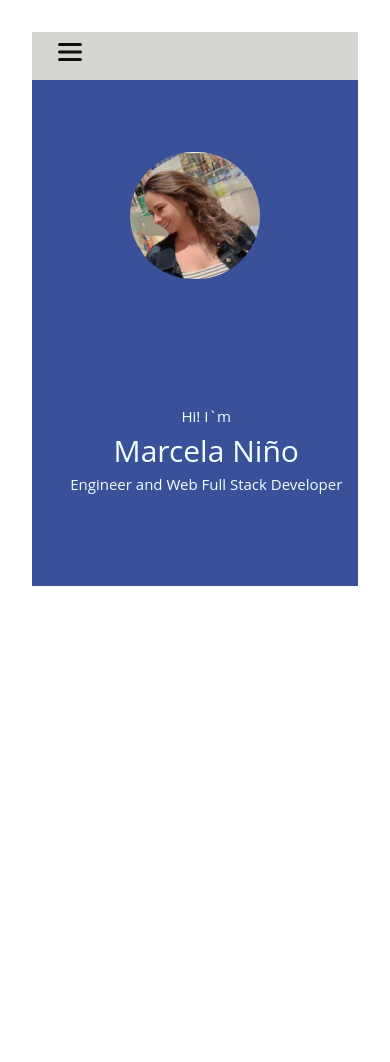
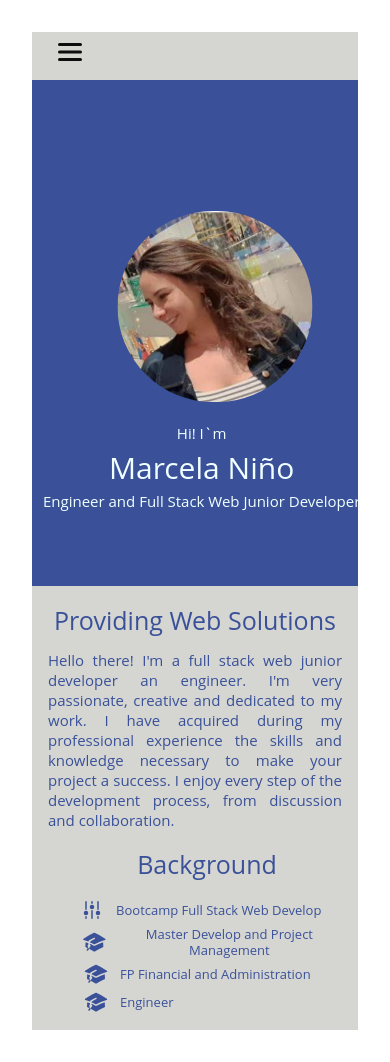
Before and after one commit to Marcela3-DesFullStack/Portfolio, a React (Vite) app: page / in a window 390 px wide. Before the commit the page ends 844 px from the top, so only its background shows below. Built offline with nearby package versions, Linux system fonts and the light colour scheme.

Commit message:
Finished responsive and desktop About

```diff
--- a/src/App.jsx
+++ b/src/App.jsx
@@ -1,5 +1,6 @@
 import Home from '../src/components/Home'
 import Navbar from './components/Navbar'
+import About from './components/About'
 import './App.css'
 
 
@@ -8,8 +9,8 @@ function App() {
   return (
     <>
       <Navbar/>
-
       <Home/>
+      <About/>
     </>
   )
 }
--- /dev/null
+++ b/src/components/About.jsx
@@ -0,0 +1,90 @@
+
+
+
+function About() {
+  return (
+    <div className="container mx-auto sm:p-4 lg:p-20 bg-customCoolgray p-[5%]">
+
+        <div className="container mx-auto grid grid-cols-2 gap-12 space-x-6 sm:grid sm:grid-cols-1 sm:gap-3 sm:space-2 ">
+
+            <div id="about" className=" pt-4 sm:pt-0 text-customCobalt ">
+                <p className="mb-3  text-bold text-3xl text-customCobalt sm:text-[25px]">Providing Web Solutions</p>
+                <p className="text-lg text-justify leading-8 text-customCobalt sm:text-[15px] sm:leading-5 sm:pb-1">
+                    Hello there! I'm a full stack web junior developer an engineer. I'm very passionate, creative and dedicated to my
+                    work.
+                    I have acquired during my professional experience the skills and knowledge necessary to make your                        project a success.
+                    I enjoy every step of the development process, from discussion and collaboration.
+
+                </p>
+            </div>
+            <div className="flex flex-col items-left pl-4 pt-[20px] space-x-8 sm:space-x-1 sm:ml-0 sm:pl-0 sm:leading-4 sm:pt-0">
+                <p className="mb-4 text-bold text-3xl text-customCobalt sm:text-[25px] ">Background</p>
+
+                <div className="sm:grid sm:grid-col sm:text-[13px] sm:space-y-1 sm:space-x-1  sm: items-left  ">
+                    <div className="flex flex-row items-center text-customCobalt  ">
+
+                        <svg
+                            xmlns="http://www.w3.org/2000/svg"
+                            viewBox="0 0 24 24"
+                            fill="currentColor"
+                            className="mr-2 h-8 w-10 bg-blue-50 sm:h-6 sm:w-8">
+                                <path
+                                    d="M6 12a.75.75 0 0 1-.75-.75v-7.5a.75.75 0 1 1 1.5 0v7.5A.75.75 0 0 1 6 12ZM18 12a.75.75 0 0 1-.75-.75v-7.5a.75.75 0 0 1 1.5 0v7.5A.75.75 0 0 1 18 12ZM6.75 20.25v-1.5a.75.75 0 0 0-1.5 0v1.5a.75.75 0 0 0 1.5 0ZM18.75 18.75v1.5a.75.75 0 0 1-1.5 0v-1.5a.75.75 0 0 1 1.5 0ZM12.75 5.25v-1.5a.75.75 0 0 0-1.5 0v1.5a.75.75 0 0 0 1.5 0ZM12 21a.75.75 0 0 1-.75-.75v-7.5a.75.75 0 0 1 1.5 0v7.5A.75.75 0 0 1 12 21ZM3.75 15a2.25 2.25 0 1 0 4.5 0 2.25 2.25 0 0 0-4.5 0ZM12 11.25a2.25 2.25 0 1 1 0-4.5 2.25 2.25 0 0 1 0 4.5ZM15.75 15a2.25 2.25 0 1 0 4.5 0 2.25 2.25 0 0 0-4.5 0Z" />
+
+                        </svg>
+
+                            Bootcamp Full Stack Web Develop
+                    </div>
+                    <div className="flex flex-row items-center text-customCobalt">
+                        <svg
+                            xmlns="http://www.w3.org/2000/svg"
+                            viewBox="0 0 24 24"
+                            fill="currentColor"
+                            className="mr-2 h-8 w-10 bg-blue-500 sm:h-6 sm:w-8">
+                                <path
+                                        d="M11.7 2.805a.75.75 0 01.6 0A60.65 60.65 0 0122.83 8.72a.75.75 0 01-.231 1.337 49.949 49.949 0 00-9.902 3.912l-.003.002-.34.18a.75.75 0 01-.707 0A50.009 50.009 0 007.5 12.174v-.224c0-.131.067-.248.172-.311a54.614 54.614 0 014.653-2.52.75.75 0 00-.65-1.352 56.129 56.129 0 00-4.78 2.589 1.858 1.858 0 00-.859 1.228 49.803 49.803 0 00-4.634-1.527.75.75 0 01-.231-1.337A60.653 60.653 0 0111.7 2.805z" />
+                                <path
+                                        d="M13.06 15.473a48.45 48.45 0 017.666-3.282c.134 1.414.22 2.843.255 4.285a.75.75 0 01-.46.71 47.878 47.878 0 00-8.105 4.342.75.75 0 01-.832 0 47.877 47.877 0 00-8.104-4.342.75.75 0 01-.461-.71c.035-1.442.121-2.87.255-4.286A48.4 48.4 0 016 13.18v1.27a1.5 1.5 0 00-.14 2.508c-.09.38-.222.753-.397 1.11.452.213.901.434 1.346.661a6.729 6.729 0 00.551-1.608 1.5 1.5 0 00.14-2.67v-.645a48.549 48.549 0 013.44 1.668 2.25 2.25 0 002.12 0z" />
+                                <path
+                                        d="M4.462 19.462c.42-.419.753-.89 1-1.394.453.213.902.434 1.347.661a6.743 6.743 0 01-1.286 1.794.75.75 0 11-1.06-1.06z" />
+                        </svg>
+                        Master Develop and Project Management
+                    </div>
+                    <div className="flex flex-row items-center text-customCobalt">
+                        <svg
+                            xmlns="http://www.w3.org/2000/svg"
+                            viewBox="0 0 24 24"
+                            fill="currentColor"
+                            className="mr-2 h-8 w-10 bg-blue-500 sm:h-6 sm:w-8">
+                            <path
+                                    d="M11.7 2.805a.75.75 0 01.6 0A60.65 60.65 0 0122.83 8.72a.75.75 0 01-.231 1.337 49.949 49.949 0 00-9.902 3.912l-.003.002-.34.18a.75.75 0 01-.707 0A50.009 50.009 0 007.5 12.174v-.224c0-.131.067-.248.172-.311a54.614 54.614 0 014.653-2.52.75.75 0 00-.65-1.352 56.129 56.129 0 00-4.78 2.589 1.858 1.858 0 00-.859 1.228 49.803 49.803 0 00-4.634-1.527.75.75 0 01-.231-1.337A60.653 60.653 0 0111.7 2.805z" />
+                            <path
+                                    d="M13.06 15.473a48.45 48.45 0 017.666-3.282c.134 1.414.22 2.843.255 4.285a.75.75 0 01-.46.71 47.878 47.878 0 00-8.105 4.342.75.75 0 01-.832 0 47.877 47.877 0 00-8.104-4.342.75.75 0 01-.461-.71c.035-1.442.121-2.87.255-4.286A48.4 48.4 0 016 13.18v1.27a1.5 1.5 0 00-.14 2.508c-.09.38-.222.753-.397 1.11.452.213.901.434 1.346.661a6.729 6.729 0 00.551-1.608 1.5 1.5 0 00.14-2.67v-.645a48.549 48.549 0 013.44 1.668 2.25 2.25 0 002.12 0z" />
+                            <path
+                                    d="M4.462 19.462c.42-.419.753-.89 1-1.394.453.213.902.434 1.347.661a6.743 6.743 0 01-1.286 1.794.75.75 0 11-1.06-1.06z" />
+                        </svg>
+                            FP Financial and Administration
+                    </div>
+                    <div className="flex flex-row items-center text-customCobalt">
+                        <svg
+                            xmlns="http://www.w3.org/2000/svg"
+                            viewBox="0 0 24 24"
+                            fill="currentColor"
+                            className="mr-2 h-8 w-10 bg-blue-500 sm:h-6 sm:w-8">
+                            <path
+                                    d="M11.7 2.805a.75.75 0 01.6 0A60.65 60.65 0 0122.83 8.72a.75.75 0 01-.231 1.337 49.949 49.949 0 00-9.902 3.912l-.003.002-.34.18a.75.75 0 01-.707 0A50.009 50.009 0 007.5 12.174v-.224c0-.131.067-.248.172-.311a54.614 54.614 0 014.653-2.52.75.75 0 00-.65-1.352 56.129 56.129 0 00-4.78 2.589 1.858 1.858 0 00-.859 1.228 49.803 49.803 0 00-4.634-1.527.75.75 0 01-.231-1.337A60.653 60.653 0 0111.7 2.805z" />
+                            <path
+                                    d="M13.06 15.473a48.45 48.45 0 017.666-3.282c.134 1.414.22 2.843.255 4.285a.75.75 0 01-.46.71 47.878 47.878 0 00-8.105 4.342.75.75 0 01-.832 0 47.877 47.877 0 00-8.104-4.342.75.75 0 01-.461-.71c.035-1.442.121-2.87.255-4.286A48.4 48.4 0 016 13.18v1.27a1.5 1.5 0 00-.14 2.508c-.09.38-.222.753-.397 1.11.452.213.901.434 1.346.661a6.729 6.729 0 00.551-1.608 1.5 1.5 0 00.14-2.67v-.645a48.549 48.549 0 013.44 1.668 2.25 2.25 0 002.12 0z" />
+                            <path
+                                    d="M4.462 19.462c.42-.419.753-.89 1-1.394.453.213.902.434 1.347.661a6.743 6.743 0 01-1.286 1.794.75.75 0 11-1.06-1.06z" />
+                        </svg>
+                        Engineer
+                    </div>
+                </div>
+            </div>
+        </div>
+    </div>
+
+  )
+}
+export default About
--- a/src/components/Home.jsx
+++ b/src/components/Home.jsx
@@ -7,11 +7,11 @@ const Home = () => {
   return (
 
     <div className="sm:h-[60vh] w-full h-[90vh] overflow-hidden bg-cover bg-center bg-no-repeat flex flex-col sm:flex-row items-center justify-around bg-customCobalt">
-        <img src={photoMarce} className="sm:w-1/3 sm:transform sm:-translate-x-1/2 sm:top-[18%] absolute left-[50%] top-[180px] rounded-full" />
-        <div className="sm:top-[48%] sm:pl-[8%] sm:flex flex-col items-center justify-center absolute left-[10%] top-[45%] text-customWhite">
+        <img src={photoMarce} className="sm:w-1/2 sm:transform sm:-translate-x-1/2 sm:top-[25%] absolute left-[55%] top-[175px] rounded-full" />
+        <div className="sm:top-[50%] sm:pl-[1%] sm:pr-[5%] sm:flex sm:flex-col sm:items-center justify-center absolute left-[10%] top-[45%] text-customWhite">
             <p className="text-[25px] sm:text-[15px] ">Hi! I`m</p>
             <p className="text-[45px] sm:text-[30px] l">Marcela Niño</p>
-            <p className="text-[25px] sm:text-[15px] ">Engineer and Web Full Stack Developer</p>
+            <p className="text-[25px] sm:text-[15px] ">Engineer and Full Stack Web Junior Developer</p>
         </div>
     </div>
 
--- a/src/components/Navbar.jsx
+++ b/src/components/Navbar.jsx
@@ -28,8 +28,8 @@ function Navbar() {
         {isMenuOpen && (
             <div className=" grid grid-cols-2 gap-4 pl-12">
                 <ul>
-                    <li className="hover:text-customStone"><a href="#about">About</a></li>
-                    <li className="hover:text-customStone"><a href="#services">Background</a></li>
+                    <li className="hover:text-customStone"><a href="/#about">About</a></li>
+                    <li className="hover:text-customStone"><a href="#services">Services</a></li>
                 </ul>
                 <ul>
                     <li className="hover:text-customStone"><a href="#portfolio">Portfolio</a></li>
--- a/tailwind.config.js
+++ b/tailwind.config.js
@@ -5,11 +5,7 @@ export default {
     fontFamily: {
       sans: ["Open Sans", "sans-serif"],
     },
-    fontSize: {
-      'xs': '0.75rem',
-      'sm': '0.875rem',
-      'base': '1rem',
-    },
+
     colors: {
       customWhite: '#f0ffff',
       customStone: '#688B8A',
```
